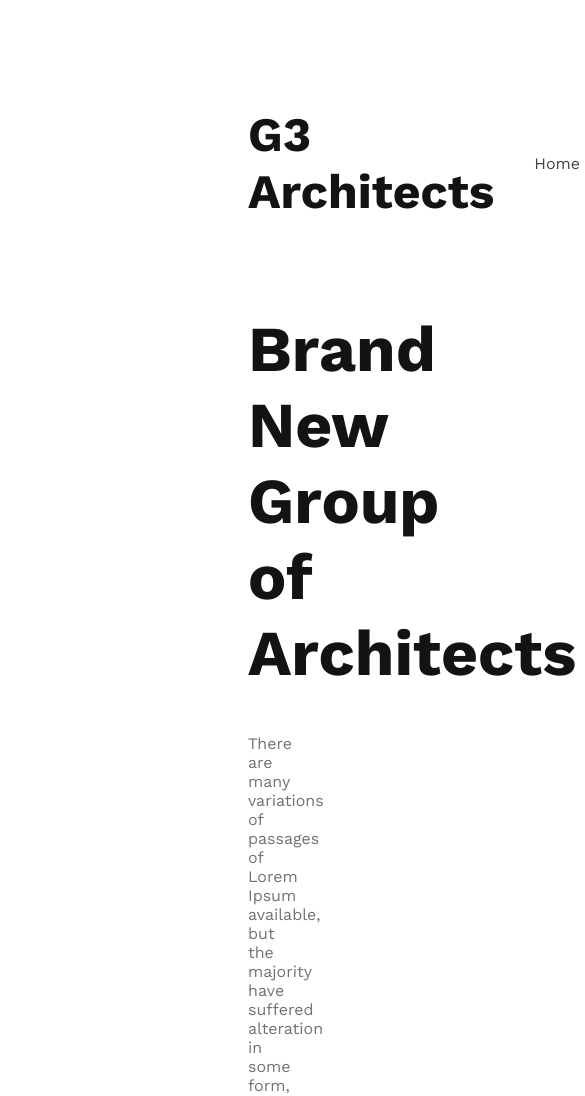
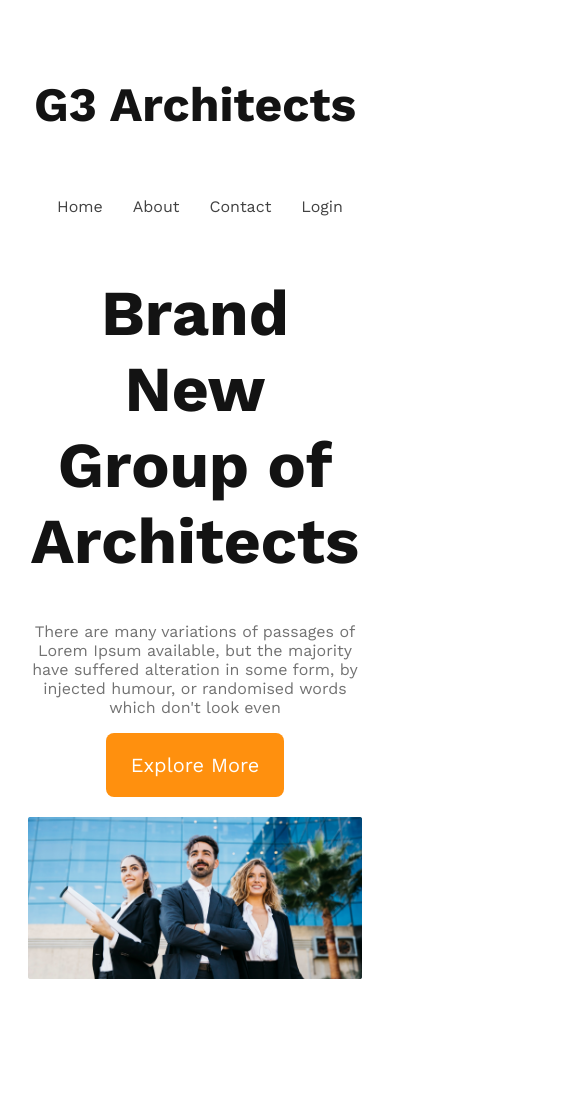
Before and after one commit to Anwar-Hossain-Web/g3-architects-website, a plain HTML site: page index.html in a window 390 px wide. Shown: the top 1096 px of the page, 585 px wide, since content can reach past the window. After the commit the page ends 1011 px from the top, so only its background shows below. Drawn offline with nearby package versions, Linux system fonts and the light colour scheme.

Commit message:
header, mobile and medium device responsive finished

```diff
--- a/styles/architect.css
+++ b/styles/architect.css
@@ -10,6 +10,13 @@
     font-family: 'Work Sans', sans-serif;
 }
 .btn-primary{
+    border-radius: 8px;
+    color: #fff;
+    background: #FF900E;
+    font-size: 1.25rem;
+    padding: 20px 25px;
+    cursor: pointer;
+    border: 0px;
 
 }
 
@@ -60,3 +67,29 @@ nav li a{
     font-weight: 400px;
 
 }
+.banner img{
+    margin-top: 20px;
+    width: 100%;
+}
+/* responsive media quaries */
+/* For Mobile Devices */
+
+@media screen and (max-width:576px) {
+   header{
+    padding: 20px;
+   }
+   nav{
+    flex-direction: column;
+   }
+
+}
+/* For Tablet or Medium Devices */
+
+@media screen and (min-width: 576px) and (max-width: 960px) {
+    header{
+        padding: 50px;
+       }
+    nav{
+        flex-direction: column;
+    }
+}
```
